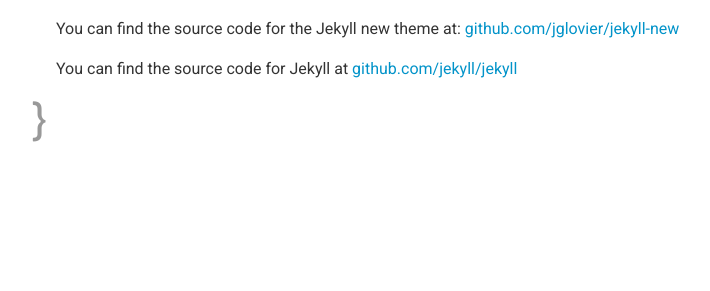
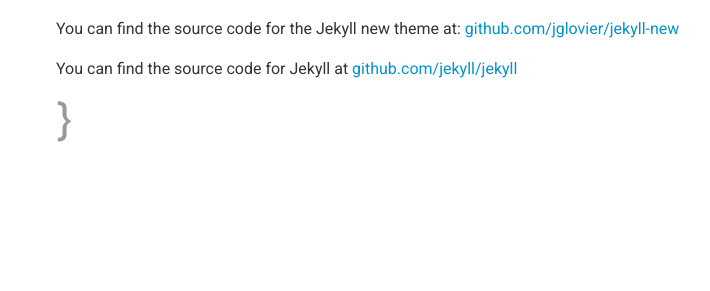
Before and after one commit to jeKnowledge/academy-articles, a Jekyll site: the page built from about.md, in a window 1280 px wide. Shown: the part 284-575 px from the top of the page, without its empty margins (272-982 px from the left). Built offline with Jekyll 4.4.1, drawn with Linux system fonts in a browser that asks for light colours.

Commit message:
Update style.css

```diff
--- a/css/style.css
+++ b/css/style.css
@@ -349,7 +349,7 @@
 	content: '}';
 	font-family: "Sanchez", sans-serif;
 	font-size: 3em;
-	margin: 0em 0 0em -25px;
+/*	margin: 0em 0 0em -25px;*/
 }
 
 .colorBlue{
```
